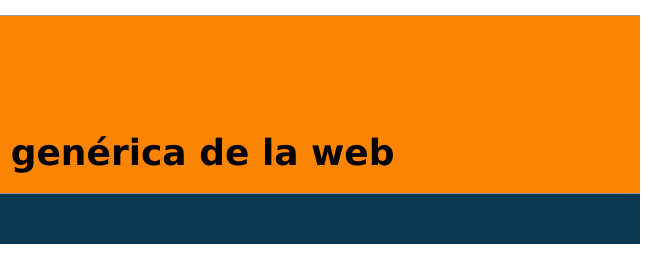
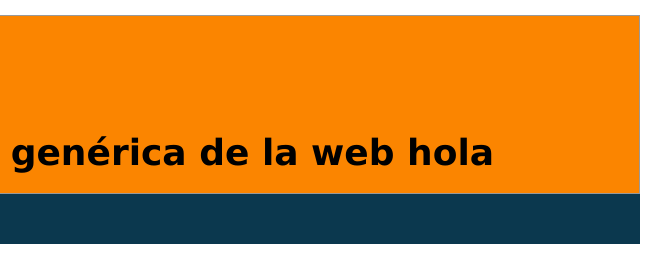
Before and after one commit to albertodel/Plantilla, a plain HTML site: page index.html in a window 1280 px wide. Shown: the top 256 px of the page, 512-1183 px from the left. Drawn offline with Linux system fonts and the light colour scheme.

Commit message:
cambio del titulo

```diff
--- a/index.html
+++ b/index.html
@@ -21,7 +21,7 @@
           <source media="(min-width: 500px)" srcset="imagenes/LogoPlantilla.png">
           <img id="imagenTitulo" src="imagenes/Logop.png" alt="Logo CIFP">
         </picture>
-        <h1 id="titulo">Plantilla genérica de la web </h1>
+        <h1 id="titulo">Plantilla genérica de la web hola </h1>
 
 
     </header>
```
